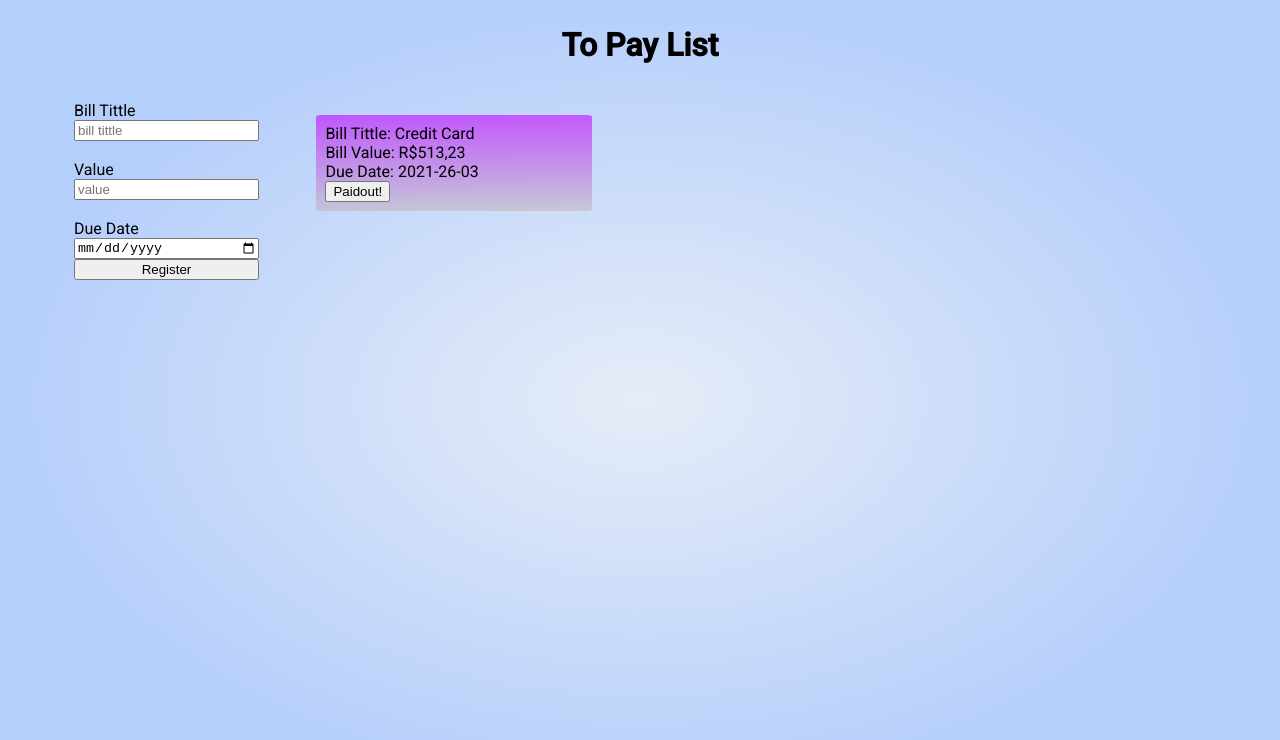
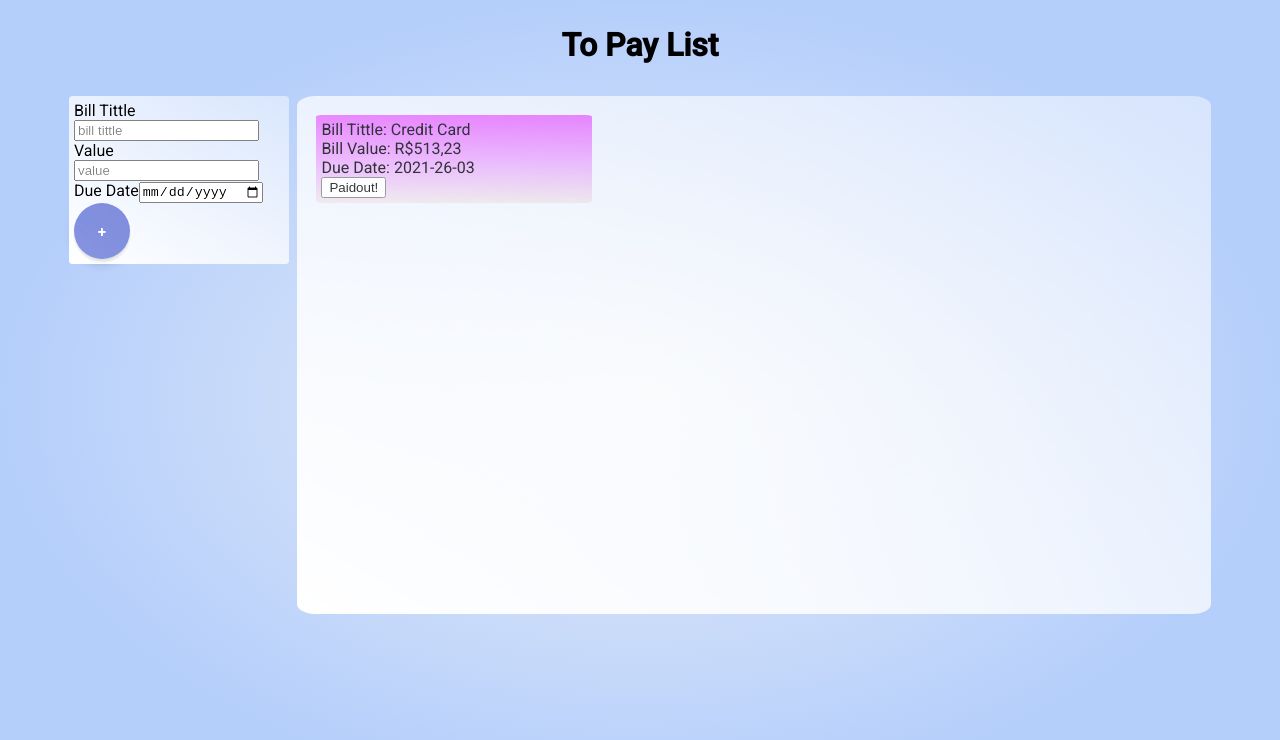
Before and after one commit to joaopbg/to_pay_list, an Angular app in the folder toPayList/: page / in a window 1280 px wide. Shown: the top 740 px of the page. Built offline with nearby package versions, Linux system fonts and the light colour scheme.

Commit message:
more css...testing animations and transitions

```diff
--- a/toPayList/src/app/main/main.component.css
+++ b/toPayList/src/app/main/main.component.css
@@ -29,6 +29,7 @@
     grid-template-columns: 20% 80%;
     padding: 5px 5px 5px 5px;
 
+
 }
 
 .register-data{
--- a/toPayList/src/app/main/main.component.ts
+++ b/toPayList/src/app/main/main.component.ts
@@ -21,6 +21,7 @@ export class MainComponent implements OnInit {
   public addPayment(payment){
     if(this.isEmptyData(payment)){}
     else this.paymentList.push(payment)
+    debugger
   }
 
   public paidOut(paidOut){
--- a/toPayList/src/app/payment-form/payment-form.component.css
+++ b/toPayList/src/app/payment-form/payment-form.component.css
@@ -1,12 +1,36 @@
 .card-background{
     padding: 5px 5px 5px 5px;
-    display: grid;
-    grid-template-rows: auto;
+
+    border-radius: 2%;
+
+    /* display: grid;
+    grid-template-rows: auto; */
+
+
+
+    width: 210px;
+
+    align-items: center;
+
+    background: linear-gradient(to top right, rgb(255, 255, 255), rgba(231, 231, 231, 0.466));
+    filter: brightness(110%)
 
 
 }
 
-#register-button{
+.register-button{
+    align-items: center;
+    font-size: 15px;
+    opacity: 0.7;
+    text-align: center;
 
 
 }
+
+.register-button:hover{
+    transition: 0.7s;
+    opacity: 1;
+    font-size: 27px;
+
+
+}
--- a/toPayList/src/app/payment-form/payment-form.component.html
+++ b/toPayList/src/app/payment-form/payment-form.component.html
@@ -5,5 +5,5 @@
     <input type="number" placeholder="value" [(ngModel)]="value"><br>
     <mat-label>Due Date</mat-label>
     <input type="date" placeholder="Due Date" [(ngModel)]="dueDate">
-    <button id="register-button" (click)="addPayment()">Register</button>
+    <button mat-fab color="primary" class="register-button" (click)="addPayment()"><span id="plus-button">+</span></button>
 </div>
--- a/toPayList/src/app/to-pay/to-pay.component.css
+++ b/toPayList/src/app/to-pay/to-pay.component.css
@@ -4,22 +4,31 @@
     display: grid;
     grid-template-columns: 33% 33% 33%;
 
-
     border: 5px;
     border-radius: 2%;
     padding:9px 9px 9px 9px;
 
     width: auto;
-    height: auto;
+    height: 500px;
 
+    /* background: rgba(255, 255, 255, 0.555); */
+    background: linear-gradient(to top right, rgb(255, 255, 255), rgba(231, 231, 231, 0.466));
+    filter: brightness(110%)
 
 }
-
 
 .bill-card{
     border: 3px;
     border-radius: 2%;
     background: linear-gradient(rgba(195, 0, 255, 0.589), rgba(192, 174, 174, 0.466));
-    padding: 9px 9px 9px 9px;
+    padding: 5px 5px 5px 5px;
+    opacity: 0.8;
+}
+
+.bill-card:hover{
+    transition: 0.2s;
+    opacity: 1;
+    transform: scale(1.01);
+    background: rgba(195, 0, 255, 0.904);
 
 }
```
